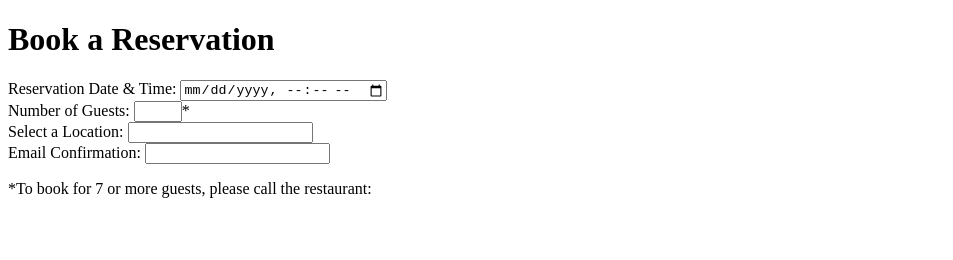
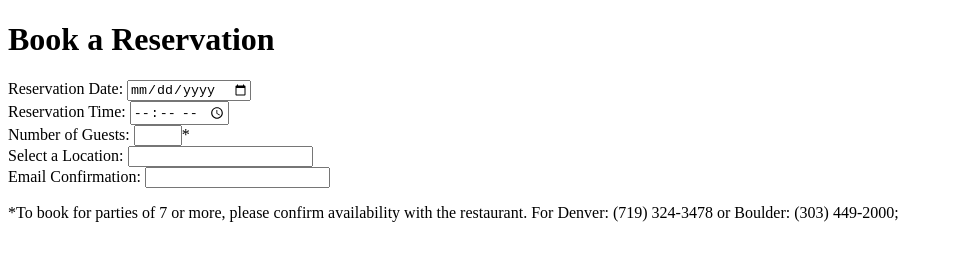
Before and after one commit to shba2504/jamaican-menu, a plain HTML site: page index.html in a window 1280 px wide. Shown: the whole page, without its empty margins (0-953 px from the left). Drawn offline with Linux system fonts and the light colour scheme.

Commit message:
Modified Reservations

```diff
--- a/index.html
+++ b/index.html
@@ -10,13 +10,12 @@
       <h1>Book a Reservation</h1>
       <form method="POST">
         <div>
-          <label for="booking_time">Reservation Date & Time: </label>
-          <input
-            id="booking_time"
-            type="datetime-local"
-            name="booking_time"
-            required
-          />
+          <label for="booking_date">Reservation Date: </label>
+          <input id="booking_date" type="date" name="booking_date" required />
+        </div>
+        <div>
+          <label for="booking_time">Reservation Time: </label>
+          <input type="time" id="booking_time" name="booking_time" />
         </div>
         <div>
           <label for="booking_guests">Number of Guests: </label>
@@ -47,7 +46,10 @@
           <label for="email_confirm">Email Confirmation: </label>
           <input id="email_confirm" type="email" name="email_confirm" />
         </div>
-        <p>*To book for 7 or more guests, please call the restaurant:</p>
+        <p>
+          *To book for parties of 7 or more, please confirm availability with
+          the restaurant. For Denver: (719) 324-3478 or Boulder: (303) 449-2000;
+        </p>
       </form>
     </main>
   </body>
```
